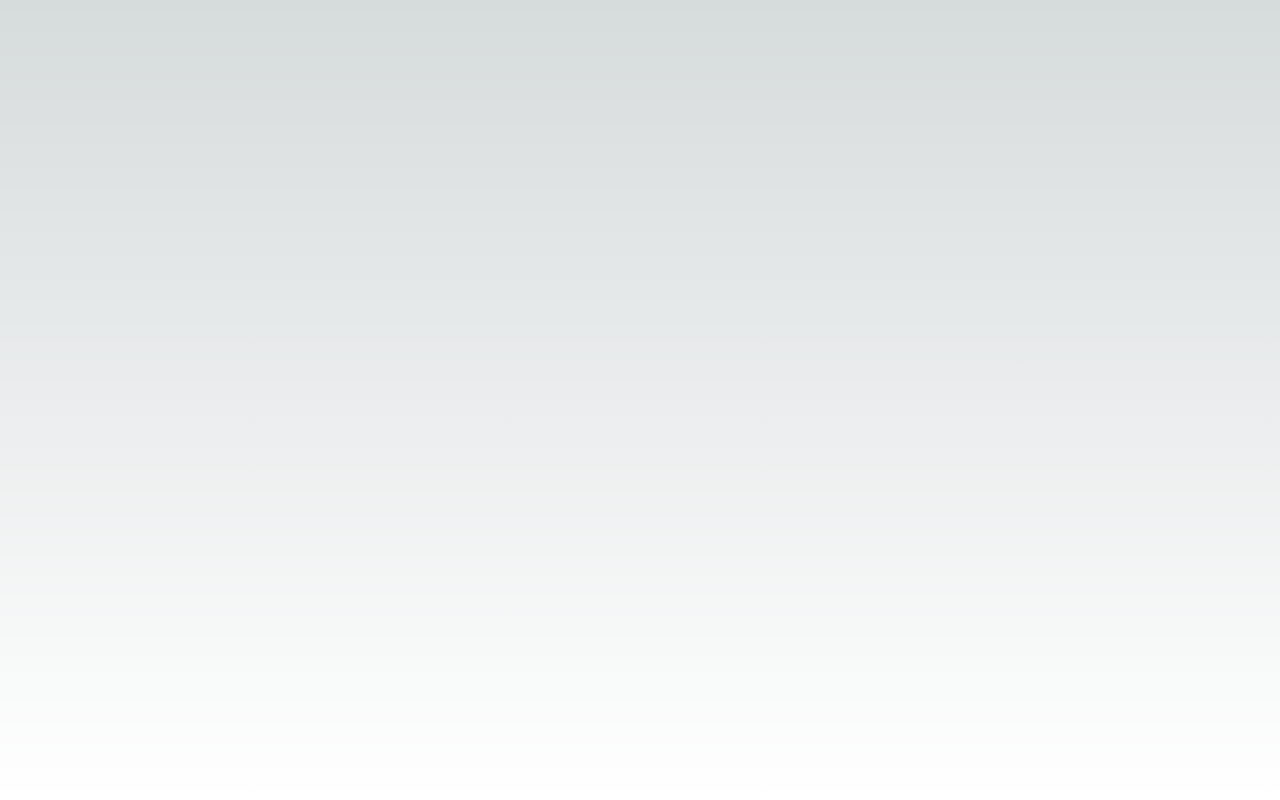
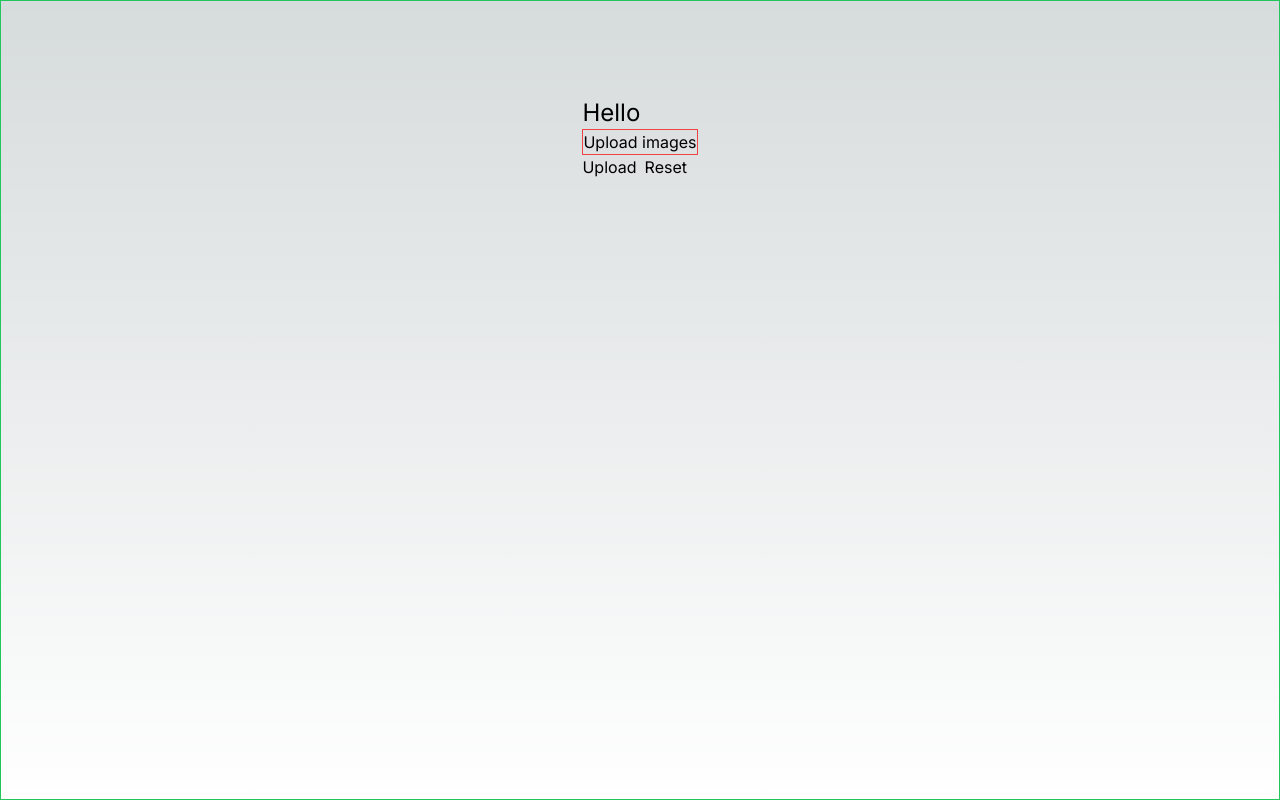
Before and after one commit to ronbarrantes/portraits, a Next.js app: page / in a window 1280 px wide. Built offline with nearby package versions, Linux system fonts and the light colour scheme.

Commit message:
Add other stuff

```diff
--- a/src/app/page.tsx
+++ b/src/app/page.tsx
@@ -2,6 +2,7 @@
 
 import { UserButton } from '@clerk/nextjs'
 
+import { ImageUpload } from '@/components/ImageUpload'
 // import { users } from '@/db/schema'
 import { db, UsersTable } from '../db/drizzle'
 
@@ -19,9 +20,10 @@
   // console.log(allUsers)
 
   return (
-    <main className="flex flex-col items-center justify-between min-h-screen p-24">
+    <main className="flex flex-col items-center justify-between min-h-screen p-24 border border-green-500">
       <div>
         <UserButton afterSignOutUrl="/" />
+        <ImageUpload />
       </div>
     </main>
   )
```
